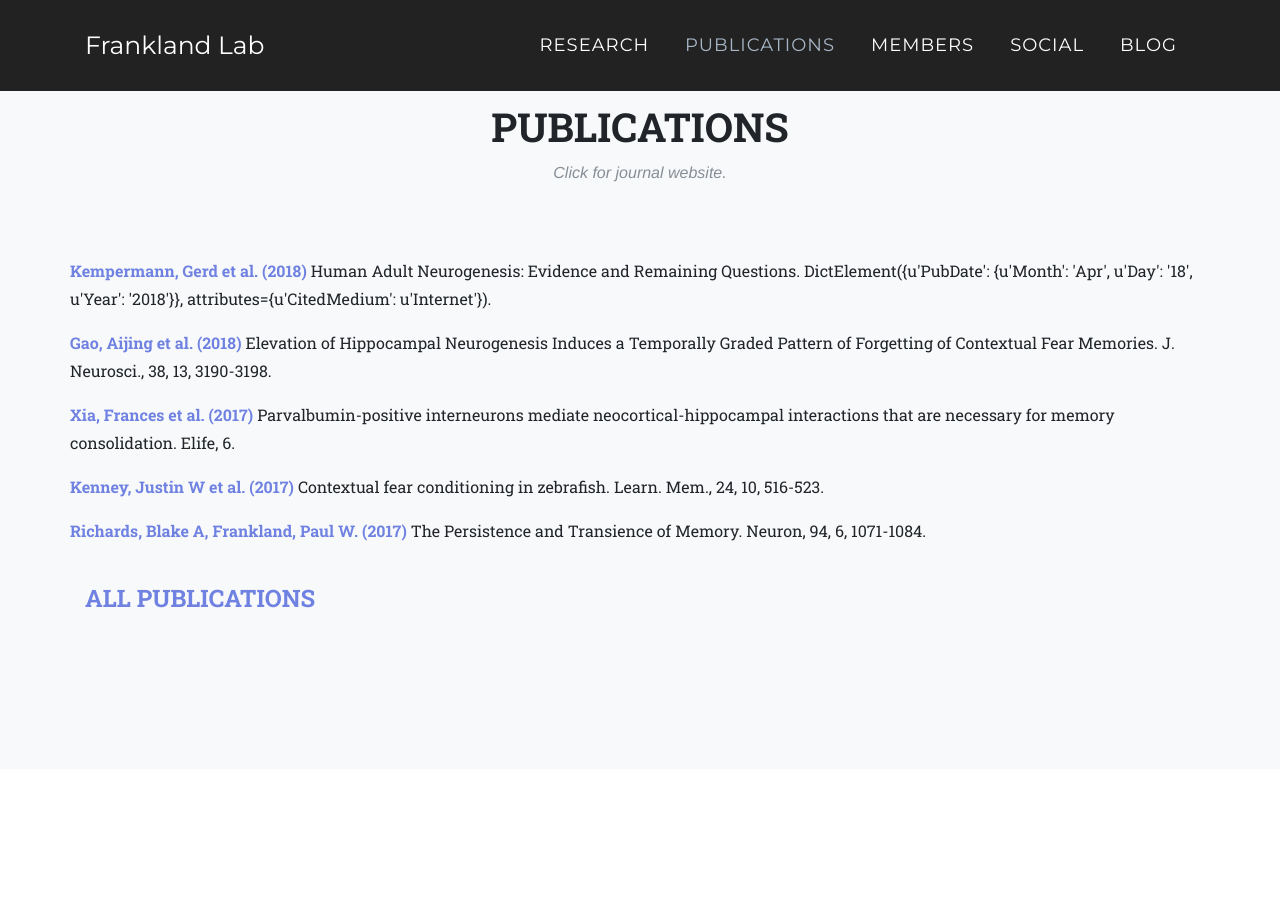
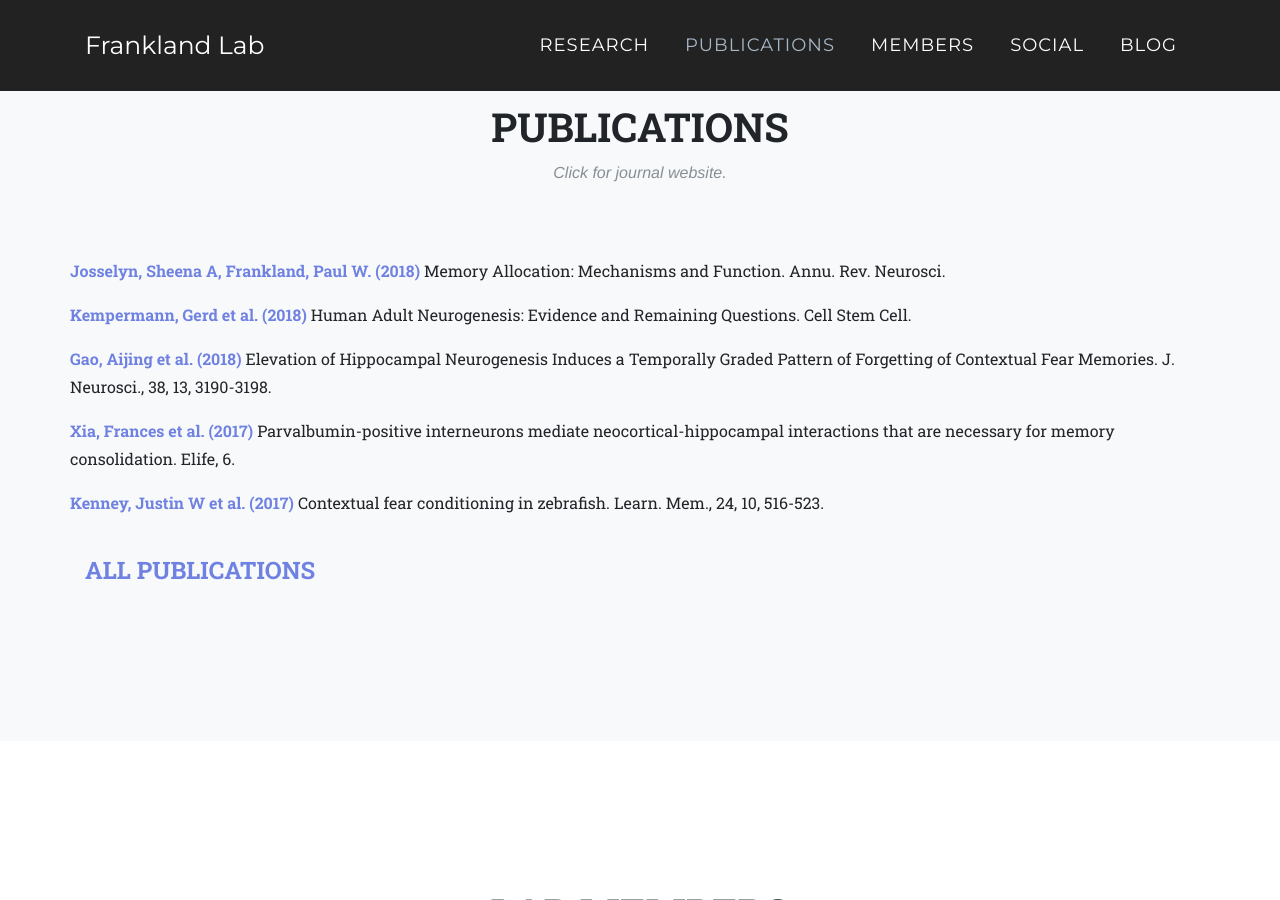
Before and after one commit to jf-lab/jflab, a Jekyll site: the page built from index.html, in a window 1280 px wide and 900 px high, scrolled down 1654 px. Built offline with Jekyll 4.4.1, drawn with Linux system fonts in a browser that asks for light colours; emoji names are drawn with the system emoji font; some web fonts are replaced.

Commit message:
fix bug parser

```diff
--- a/_data/papers.yml
+++ b/_data/papers.yml
@@ -1,5 +1,10 @@
+- author: Josselyn, Sheena A, Frankland, Paul W.
+  title: "Memory Allocation: Mechanisms and Function. Annu. Rev. Neurosci."
+  alt_link: "https://doi.org/10.1146/annurev-neuro-080317-061956"
+  year: 2018
+
 - author: Kempermann, Gerd et al.
-  title: "Human Adult Neurogenesis: Evidence and Remaining Questions. DictElement({u'PubDate': {u'Month': 'Apr', u'Day': '18', u'Year': '2018'}}, attributes={u'CitedMedium': u'Internet'})."
+  title: "Human Adult Neurogenesis: Evidence and Remaining Questions. Cell Stem Cell."
   alt_link: "https://doi.org/S1934-5909(18)30166-8"
   year: 2018
 
--- a/_data/recent_pubmed_ids.txt
+++ b/_data/recent_pubmed_ids.txt
@@ -1 +1 @@
-29453206,28960176,28916626,28641107,28540926,28474795,28469009,28426969,28292834,28205605,27988313,27903731,27760310,27669409,27657446,27618724,27463673,27422019
+29709212,29681514
```
